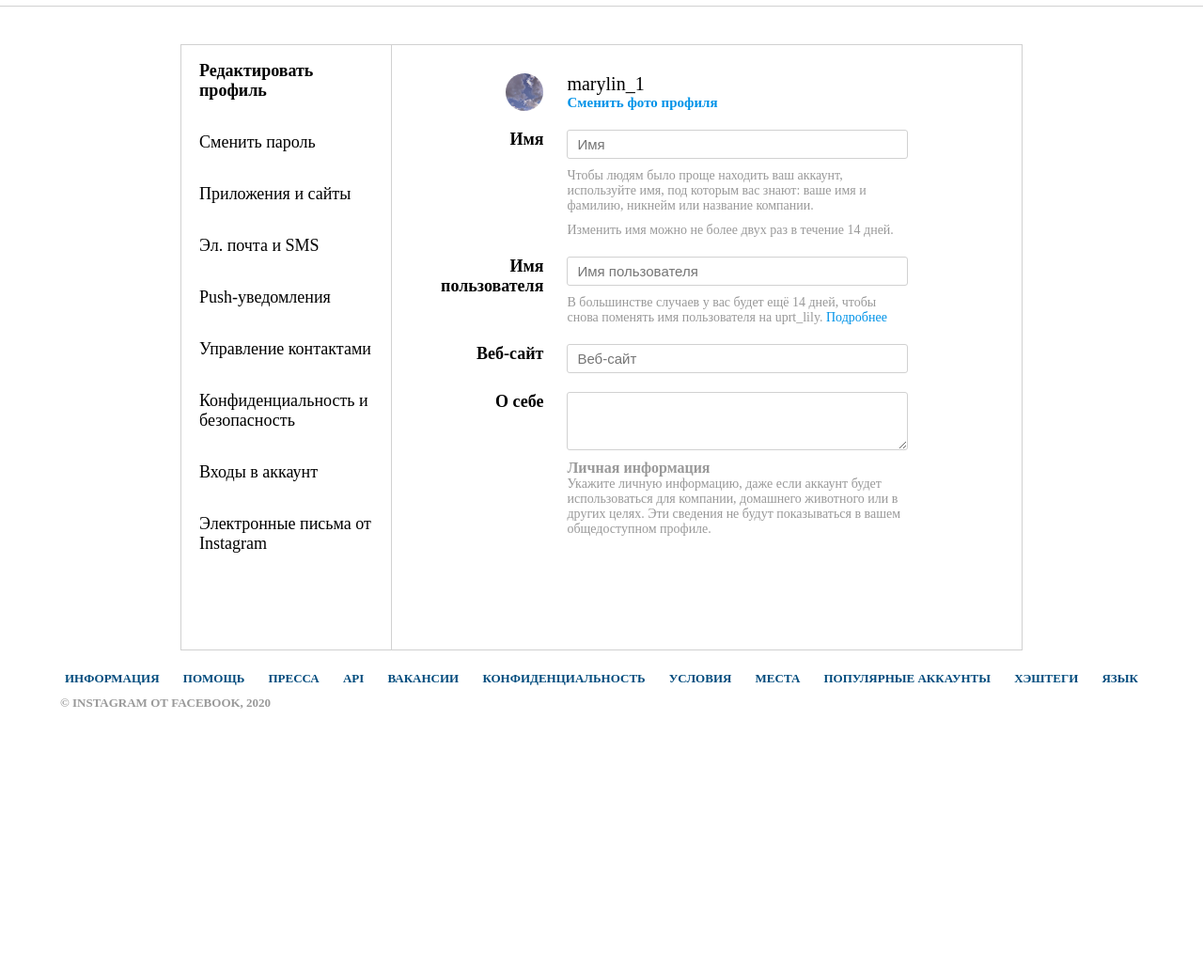
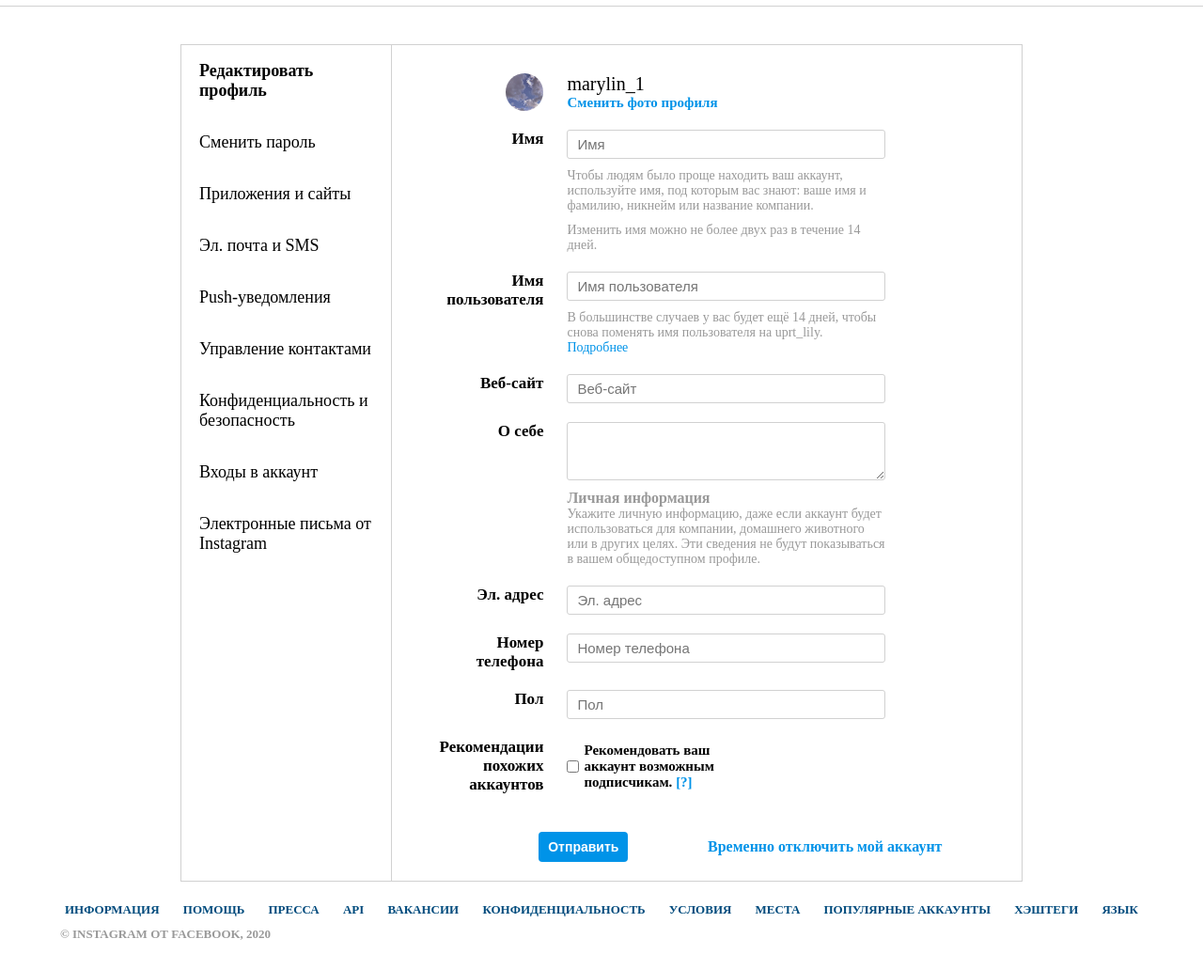
Before and after one commit to Lily326-ux/scss-practice, a website: page src/settings.html in a window 1280 px wide. Shown: the part 48-1080 px from the top of the page at 94% size. Before the commit the page ends 834 px from the top, so only its background shows below. Drawn offline with nearby package versions, Linux system fonts and the light colour scheme; files that its build step writes are made by us from their sources.

Commit message:
page done

```diff
--- a/src/scss/main/_settings.scss
+++ b/src/scss/main/_settings.scss
@@ -74,8 +74,25 @@
         margin-left: 25px;
         &_content {
           display: flex;
-          flex: 0.75;
+          flex: 0.7;
           flex-direction: column;
+          &__row {
+            display: flex;
+            flex-direction: row;
+            align-items: center;
+            &_input {
+              margin-right: 5px;
+            }
+            &_text {
+              font-weight: bold;
+              font-size: 15px;
+              &__link {
+                text-decoration: none;
+                color: $--color-primary-8;
+                font-weight: bold;
+              }
+            }
+          }
           &_input {
             display: flex;
             flex-direction: row;
@@ -83,6 +100,7 @@
             border: 1px solid $--color-primary-2;
             padding: 6px 10px;
             font-size: 15px;
+            outline: none;
           }
           &_text1 {
             font-size: 14px;
@@ -106,9 +124,43 @@
             border: 1px solid $--color-primary-2;
             resize: vertical;
             height: 60px;
+            outline: none;
           }
         }
       }
+     &_row {
+       display: flex;
+       flex-direction: row;
+       flex: 1;
+       margin-top: 20px;
+       align-items: center;
+      &__left {
+        display: flex;
+        flex: 1.5;
+        justify-content: flex-end;
+        &_btn {
+          background: $--color-primary-8;
+          border: 1px solid transparent;
+          padding: 7px 9px;
+          border-radius: 4px;
+          color: $--color-primary-9;
+          font-weight: bold;
+          outline: none;
+          font-size: 14px;
+          cursor: pointer;
+        }
+      }
+      &__right {
+        display: flex;
+        flex: 2.5;
+        justify-content: center;
+        &_link {
+          text-decoration: none;
+          color: $--color-primary-8;
+          font-weight: bold;
+        }
+      }
+     }
     }
   }
 }
@@ -117,7 +169,7 @@
   @include flexboxSettings(flex, 1, none);
   justify-content: flex-end;
   &__text {
-    font-size: 18px;
+    font-size: 17px;
     font-weight: 700;
     text-align: right;
   }
--- a/src/settings.html
+++ b/src/settings.html
@@ -79,19 +79,57 @@
           </div>
          </div>
          <div class="edit-profile_right__content_column">
-
+           <div class="label_for_input">
+             <h2 class="label_for_input__text">Эл. адрес</h2>
+           </div>
+           <div class="edit-profile_right__content_column__info">
+             <div class="edit-profile_right__content_column__info_content">
+               <input class="edit-profile_right__content_column__info_content_input" type="text" placeholder="Эл. адрес">
+             </div>
+           </div>
          </div>
          <div class="edit-profile_right__content_column">
-
+           <div class="label_for_input">
+             <h2 class="label_for_input__text">Номер <br> телефона</h2>
+           </div>
+           <div class="edit-profile_right__content_column__info">
+             <div class="edit-profile_right__content_column__info_content">
+               <input class="edit-profile_right__content_column__info_content_input" type="text" placeholder="Номер телефона">
+             </div>
+           </div>
          </div>
          <div class="edit-profile_right__content_column">
-
+           <div class="label_for_input">
+             <h2 class="label_for_input__text">Пол</h2>
+           </div>
+           <div class="edit-profile_right__content_column__info">
+             <div class="edit-profile_right__content_column__info_content">
+               <input class="edit-profile_right__content_column__info_content_input" type="text" placeholder="Пол">
+             </div>
+           </div>
          </div>
          <div class="edit-profile_right__content_column">
-
+           <div class="label_for_input">
+             <h2 class="label_for_input__text">Рекомендации <br> похожих <br> аккаунтов</h2>
+           </div>
+           <div class="edit-profile_right__content_column__info">
+             <div class="edit-profile_right__content_column__info_content__row">
+               <input class="edit-profile_right__content_column__info_content__row_input" type="checkbox" name="reccomend">
+               <label class="edit-profile_right__content_column__info_content__row_text" for="reccomend">Рекомендовать ваш <br> аккаунт возможным <br> подписчикам.
+                 <a class="edit-profile_right__content_column__info_content__row_text__link" href="#">[?]</a>
+               </label>
+             </div>
+           </div>
          </div>
          <div class="edit-profile_right__content_column">
-
+           <div class="edit-profile_right__content_column_row">
+            <div class="edit-profile_right__content_column_row__left">
+              <button class="edit-profile_right__content_column_row__left_btn" type="button">Отправить</button>
+            </div>
+            <div class="edit-profile_right__content_column_row__right">
+              <a class="edit-profile_right__content_column_row__right_link" href="#">Временно отключить мой аккаунт</a>
+            </div>
+           </div>
          </div>
         </div>
       </div>
```
